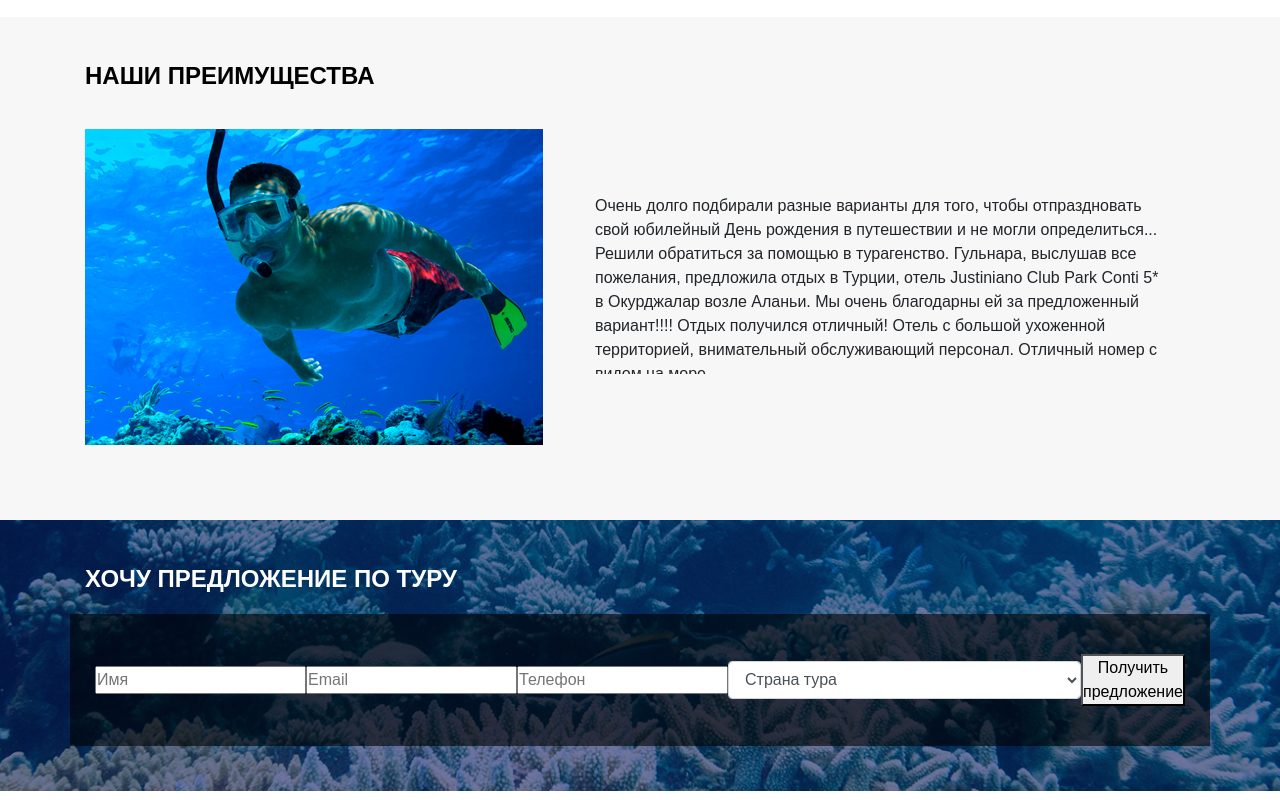
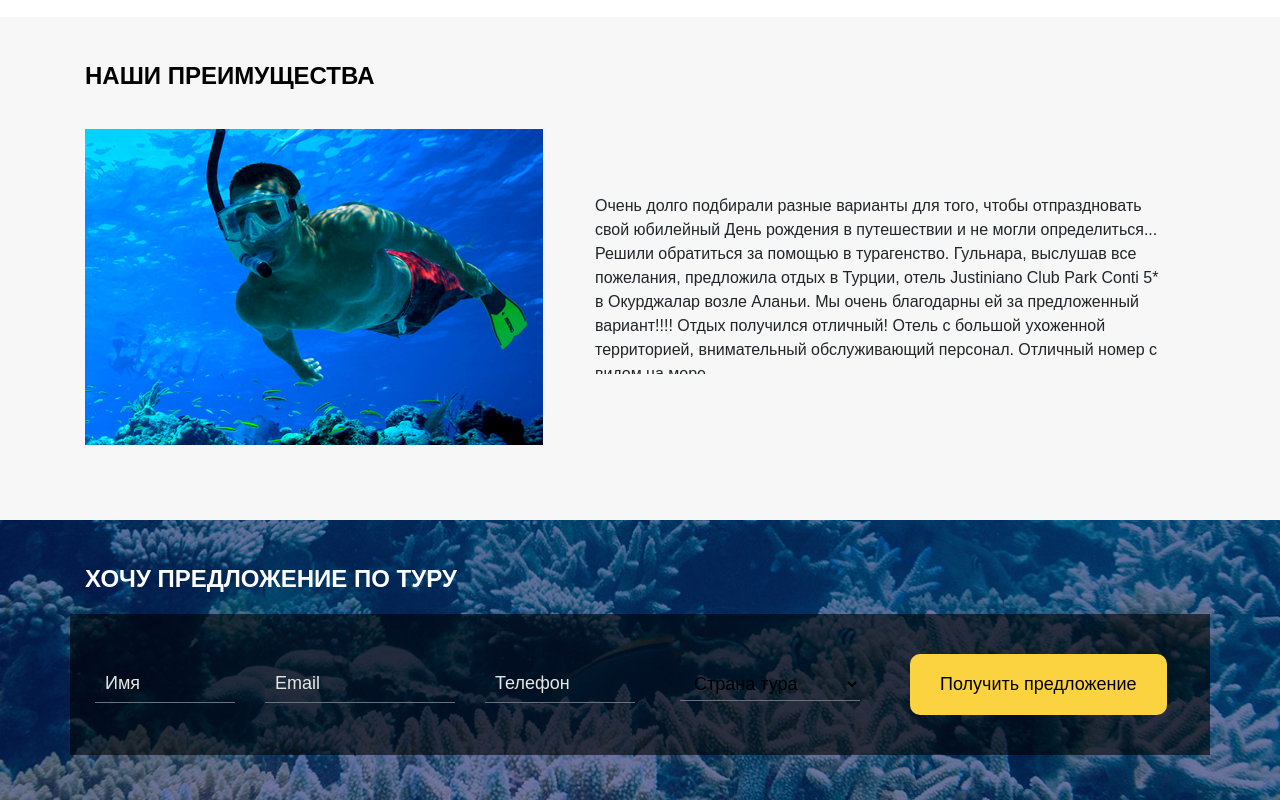
Before and after one commit to Unfabul/webacula, a plain HTML site: page index.html in a window 1280 px wide. Shown: the part 898-1698 px from the top of the page. Drawn offline with nearby package versions, Linux system fonts and the light colour scheme.

Commit message:
add form

```diff
--- a/css/style.css
+++ b/css/style.css
@@ -257,3 +257,48 @@ form{
     display: flex;
     align-items: center;
 }
+form input{
+    font-size: 18px;
+    background: transparent;
+    border: none;
+    border-bottom: 1px solid #67727c;
+    padding: 5px 10px;
+    outline: none;
+}
+form input::placeholder{
+    color: #e6e6e6;
+}
+form input[name="name"]{
+    width: 140px;
+    margin-right: 30px;
+}
+form input[name="email"]{
+    width: 190px;
+    margin-right: 30px;
+}
+form input[name="phone"]{
+    width: 150px;
+    margin-right: 45px;
+}
+form select{
+    width: 180px;
+    font-size: 18px;
+    background: transparent;
+    border: none;
+    border-bottom: 1px solid #67727c;
+    padding: 5px 10px;
+    outline: none;
+    margin-right: 50px;
+}
+form select option{
+    padding: 5px 10px;
+}
+form button{
+    padding: 17px 30px;
+    background-color: #fbd341;
+    font-size: 18px;
+    color: black;
+    border-radius: 10px;
+    outline: none;
+    border: none;
+}
--- a/index.html
+++ b/index.html
@@ -142,10 +142,10 @@
                     <div class="col form-block">
                         <form action="#" method="GET">
                             <input type="text" name="name" placeholder="Имя">
-                            <input type="text" name="e-mail" placeholder="Email">
+                            <input type="text" name="email" placeholder="Email">
                             <input type="text" name="phone" placeholder="Телефон">
-                            <select id="inputState" class="form-control">
-                                <option selected>Страна тура</option>
+                            <select name="country">
+                                <option hidden>Страна тура</option>
                                 <option>Турция</option>
                                 <option>Египет</option>
                                 <option>Шри-Ланка</option>
```
